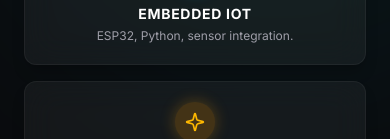
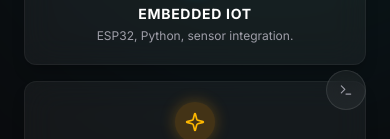
Before and after one commit to Pragdishwar/prag-profile, a Next.js app: page / in a window 390 px wide. Shown: the part 710-849 px from the top of the page. Built offline with nearby package versions, Linux system fonts and the light colour scheme.

Commit message:
Make terminal toggle accessible on mobile devices

```diff
--- a/src/components/ui/Terminal.tsx
+++ b/src/components/ui/Terminal.tsx
@@ -221,11 +221,12 @@ YJGS8P"Y888P"Y888P"Y888P"Y8888P
         <motion.div
           initial={{ opacity: 0, y: 20 }}
           animate={{ opacity: 1, y: 0 }}
-          className="fixed bottom-6 right-6 bg-white/5 border border-white/10 px-4 py-2 rounded-full text-xs font-mono text-zinc-400 z-50 backdrop-blur-md hidden md:flex items-center gap-2 cursor-pointer hover:bg-primary/20 hover:border-primary/50 hover:text-white hover:shadow-[0_0_15px_rgba(124,58,237,0.3)] transition-all"
+          className="fixed bottom-6 right-6 bg-white/5 border border-white/10 p-3 md:px-4 md:py-2 rounded-full text-xs font-mono text-zinc-400 z-50 backdrop-blur-md flex items-center gap-2 cursor-pointer hover:bg-primary/20 hover:border-primary/50 hover:text-white hover:shadow-[0_0_15px_rgba(124,58,237,0.3)] transition-all"
           onClick={() => setIsOpen(true)}
+          title="Open Terminal"
         >
           <svg xmlns="http://www.w3.org/2000/svg" width="14" height="14" viewBox="0 0 24 24" fill="none" stroke="currentColor" strokeWidth="2" strokeLinecap="round" strokeLinejoin="round"><polyline points="4 17 10 11 4 5"/><line x1="12" x2="20" y1="19" y2="19"/></svg>
-          Press [ T ] for Terminal
+          <span className="hidden md:inline">Press [ T ] for Terminal</span>
         </motion.div>
       )}
 
```
